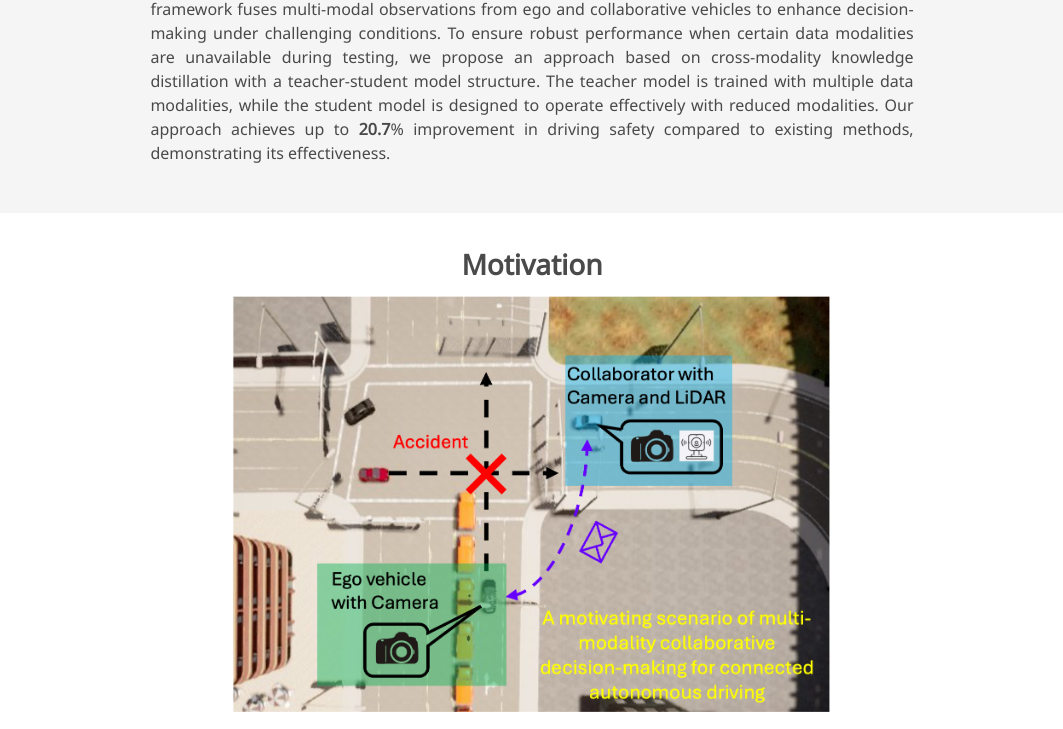
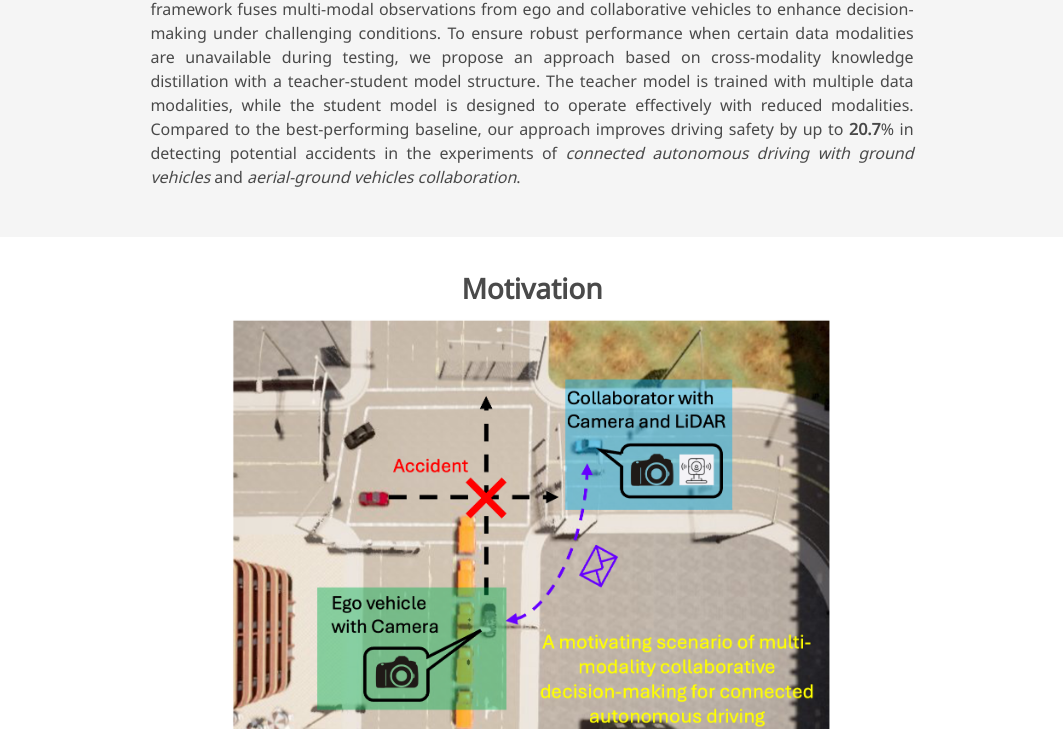
Before and after one commit to ruiiu/mmcd, a plain HTML site: page index.html in a window 1280 px wide. Shown: the part 994-1723 px from the top of the page, without its empty margins (108-1171 px from the left). Drawn offline with nearby package versions, Linux system fonts and the light colour scheme; some icons are missing; a web font is replaced by a local one.

Commit message:
Update index.html

```diff
--- a/index.html
+++ b/index.html
@@ -180,7 +180,8 @@
             However, existing methods often assume the availability of all data modalities and connected vehicles during both training and testing, which is impractical due to potential sensor failures or missing connected vehicles.
             To address these challenges, we introduce a novel framework <b>MMCD (Multi-Modality Collaborative Decision-making)</b> for connected autonomous driving.
             Our framework fuses multi-modal observations from ego and collaborative vehicles to enhance decision-making under challenging conditions. To ensure robust performance when certain data modalities are unavailable during testing, we propose an approach based on cross-modality knowledge distillation with a teacher-student model structure.
-            The teacher model is trained with multiple data modalities, while the student model is designed to operate effectively with reduced modalities. Our approach achieves up to <b>20.7</b>% improvement in driving safety compared to existing methods, demonstrating its effectiveness.
+            The teacher model is trained with multiple data modalities, while the student model is designed to operate effectively with reduced modalities. Compared to the best-performing baseline, our approach improves driving safety by up to <b>20.7</b>% in detecting potential accidents in the experiments of <i>connected autonomous driving with ground vehicles</i>
+            and <i>aerial-ground vehicles collaboration</i>.
           </p>
         </div>
       </div>
```
